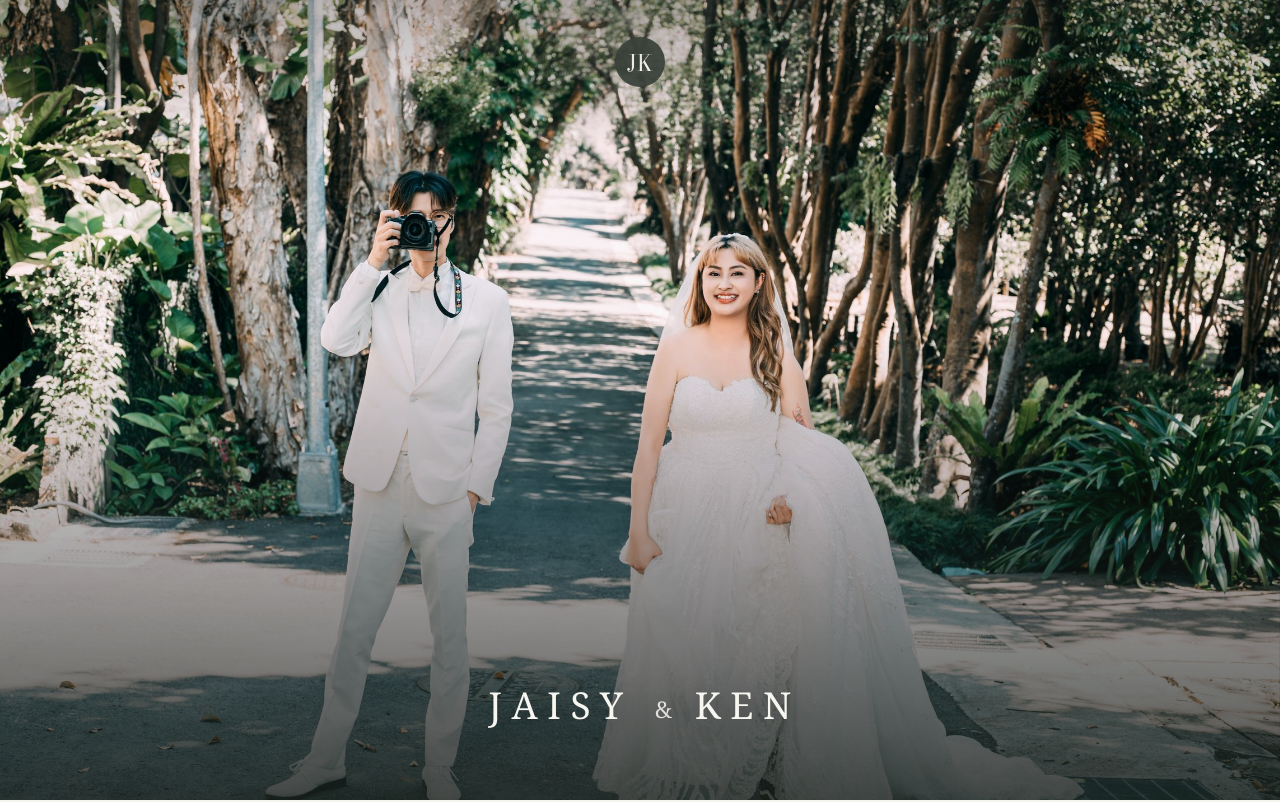
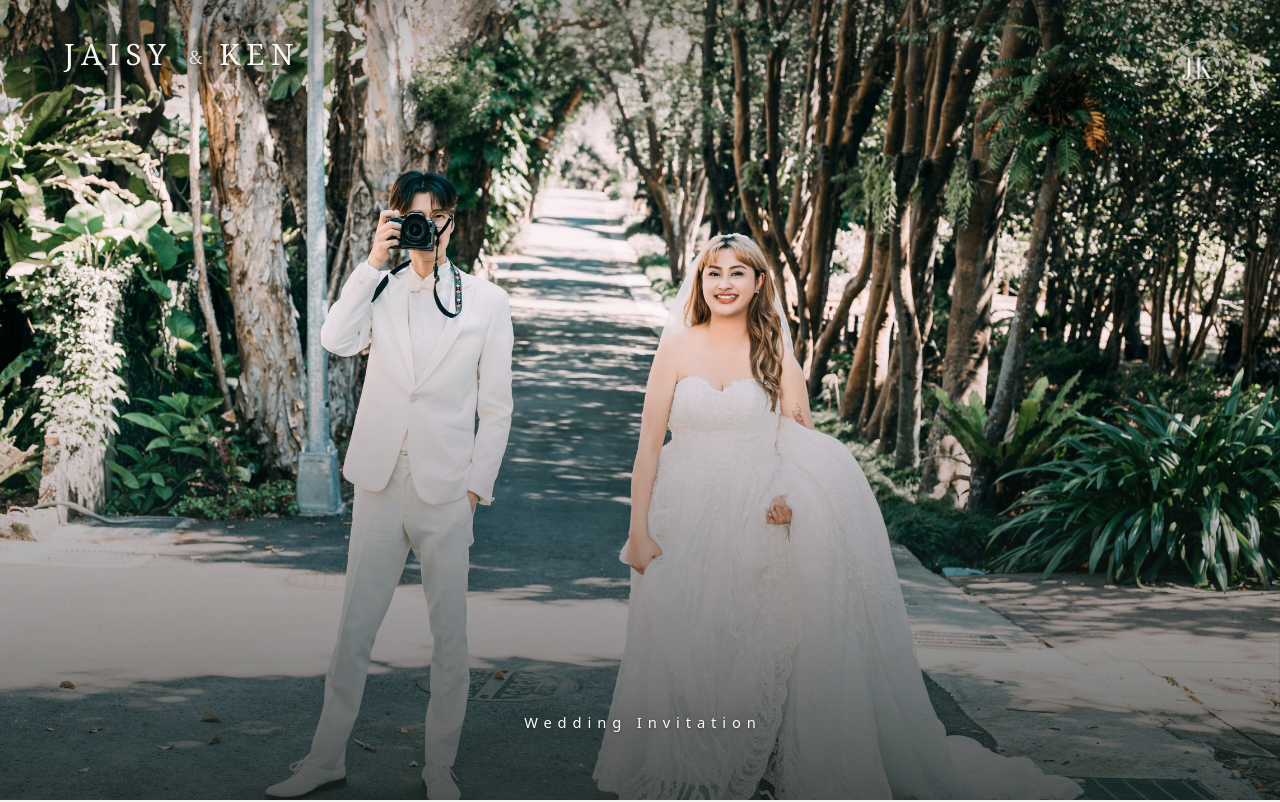
Before and after one commit to perfumeshopgo/jaisy-ken-wedding, a plain HTML site: page jaisy-ken-wedding.html in a window 1280 px wide. Shown: the top 802 px of the page. Drawn offline with Linux system fonts and the light colour scheme; a web font is replaced by a local one.

Commit message:
Hero 重排：名字移左上、JK 髮線圈標誌右上（反白）、下緣加 Wedding Invitation

```diff
--- a/jaisy-ken-wedding.html
+++ b/jaisy-ken-wedding.html
@@ -90,35 +90,36 @@ a{ color:var(--sage); text-decoration:none; }
     rgba(26,32,27,.30) 0%,
     rgba(26,32,27,0) 18%,
     rgba(26,32,27,0) 42%,
-    rgba(26,32,27,.52) 80%,
-    rgba(26,32,27,.80) 100%);
+    rgba(26,32,27,.46) 80%,
+    rgba(26,32,27,.74) 100%);
 }
 .hero-mark{
   position:absolute;
   top:clamp(26px,4.6vh,52px);
-  left:50%;
-  transform:translateX(-50%);
+  right:clamp(22px,4.4vw,52px);
   z-index:3;
-  width:clamp(38px,4.2vw,50px);
+  width:clamp(46px,4.8vw,62px);
   height:auto;
-  opacity:.94;
+  opacity:.9;
+  /* 深色髮線圈壓在葉影上會消失，反成白色剪影＋投影才站得住 */
+  filter:brightness(0) invert(1) drop-shadow(0 0 2px rgba(8,14,10,.55)) drop-shadow(0 2px 14px rgba(8,14,10,.45));
 }
 
 .hero-name{
   position:absolute;
-  left:0;
-  right:0;
-  bottom:clamp(46px,9vh,104px);
+  left:clamp(24px,5vw,64px);
+  right:auto;
+  top:clamp(24px,4.6vh,52px);
+  bottom:auto;
   z-index:2;
   margin:0;
-  text-align:center;
+  text-align:left;
   font-family:var(--serif);
-  font-size:clamp(21px,2.9vw,38px);
+  font-size:clamp(20px,2.3vw,31px);
   line-height:1.2;
-  letter-spacing:.26em;
-  text-indent:.26em;
+  letter-spacing:.22em;
   color:#F8F6F1;
-  text-shadow:0 2px 26px rgba(24,30,25,.38);
+  text-shadow:0 1px 2px rgba(20,26,21,.5), 0 2px 26px rgba(24,30,25,.45);
   animation:hero-in 1.5s cubic-bezier(.22,.61,.36,1) .2s both;
 }
 .hero-name .amp{
@@ -128,6 +129,22 @@ a{ color:var(--sage); text-decoration:none; }
   vertical-align:.06em;
   opacity:.86;
 }
+.hero-title{
+  position:absolute;
+  left:0;
+  right:0;
+  bottom:clamp(42px,8vh,86px);
+  z-index:2;
+  margin:0;
+  text-align:center;
+  font-family:var(--sans);
+  font-size:clamp(12px,1.15vw,15px);
+  letter-spacing:.40em;
+  text-indent:.40em;
+  color:#FBFAF6;
+  text-shadow:0 1px 3px rgba(18,24,19,.5), 0 2px 22px rgba(18,24,19,.65), 0 0 34px rgba(18,24,19,.4);
+}
+
 @keyframes hero-in{
   from{ opacity:0; transform:translateY(16px); }
   to{ opacity:1; transform:none; }
@@ -660,7 +677,9 @@ a{ color:var(--sage); text-decoration:none; }
 
   .hero{ height:88vh; height:88svh; max-height:700px; min-height:500px; }
   .hero picture img{ top:0; height:100%; object-position:44% 42%; }
-  .hero-name{ bottom:clamp(40px,7vh,72px); font-size:clamp(19px,5.6vw,26px); }
+  .hero-name{ left:20px; top:clamp(20px,4vh,38px); bottom:auto; font-size:clamp(18px,5vw,24px); letter-spacing:.16em; }
+  .hero-mark{ right:18px; top:clamp(20px,4vh,38px); width:38px; }
+  .hero-title{ bottom:clamp(34px,7vh,64px); font-size:11px; letter-spacing:.32em; text-indent:.32em; }
 
   .cover-text{ padding:40px 32px 0; }
 
@@ -691,7 +710,7 @@ a{ color:var(--sage); text-decoration:none; }
 @media print{
   body{ background:#fff; }
   .hero{ height:42vh; max-height:420px; }
-  .hero::after, .hero-name{ display:none; }
+  .hero::after, .hero-name, .hero-title, .hero-mark{ display:none; }
   .map,.copy,.form-wrap{ display:none; }
   .sheet{ max-width:none; padding:0; }
   .reveal{ opacity:1 !important; }
@@ -708,8 +727,9 @@ a{ color:var(--sage); text-decoration:none; }
     <source media="(max-width: 640px)" srcset="assets/hero-m.jpg">
     <img src="assets/hero.jpg" alt="JAISY 與 KEN 在樹蔭林道上的婚照" fetchpriority="high">
   </picture>
-  <img class="hero-mark" src="assets/logo-badge.svg" alt="" width="48" height="48">
+  <img class="hero-mark" src="assets/logo-mark-512.png" alt="" width="54" height="54">
   <figcaption class="hero-name">JAISY <span class="amp">&amp;</span> KEN</figcaption>
+  <p class="hero-title">Wedding Invitation</p>
 </figure>
 
 <main class="sheet">
```
